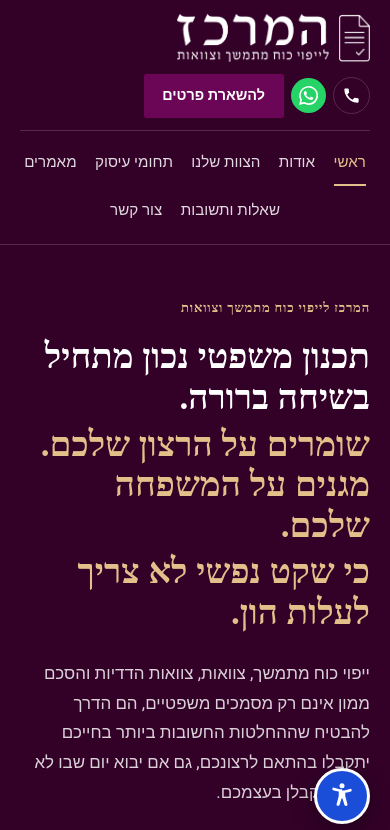
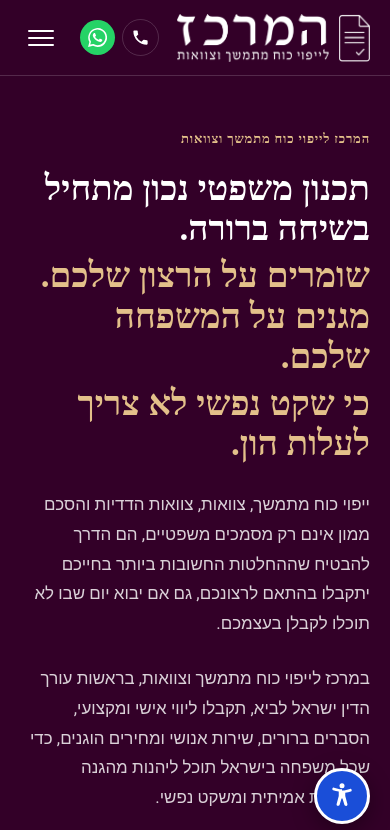
Before and after one commit to GalTurkenitz/merkaz-site, a plain HTML site: page index.html in a window 390 px wide. Shown: the top 830 px of the page. Drawn offline with Linux system fonts and the light colour scheme; a web font is replaced by a local one.

Commit message:
Collapse the menu behind the toggle on mobile, keep the full row on desktop
The wrapping two-line menu is replaced by the hamburger below 1180px, opening
a full-width panel with every page. Desktop is unchanged and still lists them
all openly. The phone and WhatsApp icons stay in the bar at every width; the
"להשארת פרטים" button steps aside under 620px, where the row runs out of
space and צור קשר is a tap away inside the menu.

Co-Authored-By: Claude Opus 5 (1M context) <noreply@anthropic.com>
Claude-Session: https://claude.ai/code/session_019GKCTxzyDcckF6yrRVcdMK

```diff
--- a/css/style.css
+++ b/css/style.css
@@ -117,25 +117,36 @@ h1, h2, h3, h4 { font-family: var(--serif); font-weight: 700; color: var(--green
 }
 .nav__toggle span { width: 26px; height: 2px; background: #fff; border-radius: 2px; transition: transform 0.3s, opacity 0.2s; }
 
-/* Mobile: the whole menu stays on screen as a second, wrapping row — the
-   client asked that visitors see the sections instead of hunting for them
-   behind a hamburger, so the toggle is dropped entirely below this width. */
+/* Desktop keeps the full row. Below it the links collapse behind the toggle,
+   while the phone and WhatsApp stay in the bar as icons — those are the two
+   things a visitor on a phone actually needs within reach. */
 @media (max-width: 1180px) {
-  .nav { flex-wrap: wrap; gap: 0.75rem 1rem; min-height: 0; padding-block: 0.85rem; }
-  .nav__toggle { display: none; }
+  .nav { gap: 0.6rem; min-height: 0; padding-block: 0.85rem; }
   .nav__logo img { height: 48px; }
-  .nav__cta { display: inline-flex; padding: 0.55rem 1.1rem; font-size: 0.9rem; }
+  .nav__toggle { display: flex; }
   .nav__actions { gap: 0.45rem; }
   .nav__phone span, .nav__wa span { display: none; }
   .nav__phone, .nav__wa { padding: 0.5rem; }
   .nav__phone svg, .nav__wa svg { width: 19px; height: 19px; }
-  .nav__links {
-    order: 3; width: 100%;
-    flex-wrap: wrap; justify-content: center;
-    row-gap: 0.55rem; column-gap: 1.15rem;
-    padding-top: 0.7rem; border-top: 1px solid var(--line-dark);
+  .nav__cta { padding: 0.55rem 1.1rem; font-size: 0.9rem; }
+
+  .nav__links { display: none; }
+  .site-header.open .nav__links {
+    display: flex; position: absolute; inset-inline: 0; top: 100%;
+    flex-direction: column; align-items: stretch; gap: 0;
+    background: var(--green); border-top: 1px solid var(--line-dark);
+    border-bottom: 1px solid var(--line-dark); padding: 0.5rem 0 1rem; z-index: 60;
   }
-  .nav__links a { font-size: 0.95rem; white-space: nowrap; }
+  .site-header.open .nav__links a { padding: 0.9rem clamp(1.25rem, 4vw, 2.5rem); font-size: 1rem; }
+  .site-header.open .nav__toggle span:nth-child(1) { transform: translateY(7px) rotate(45deg); }
+  .site-header.open .nav__toggle span:nth-child(2) { opacity: 0; }
+  .site-header.open .nav__toggle span:nth-child(3) { transform: translateY(-7px) rotate(-45deg); }
+}
+
+/* On a phone the bar carries logo, phone, WhatsApp and the toggle — the
+   "להשארת פרטים" button would overflow the row, and צור קשר is in the menu. */
+@media (max-width: 620px) {
+  .nav__cta { display: none; }
 }
 
 /* ============================================================
```
